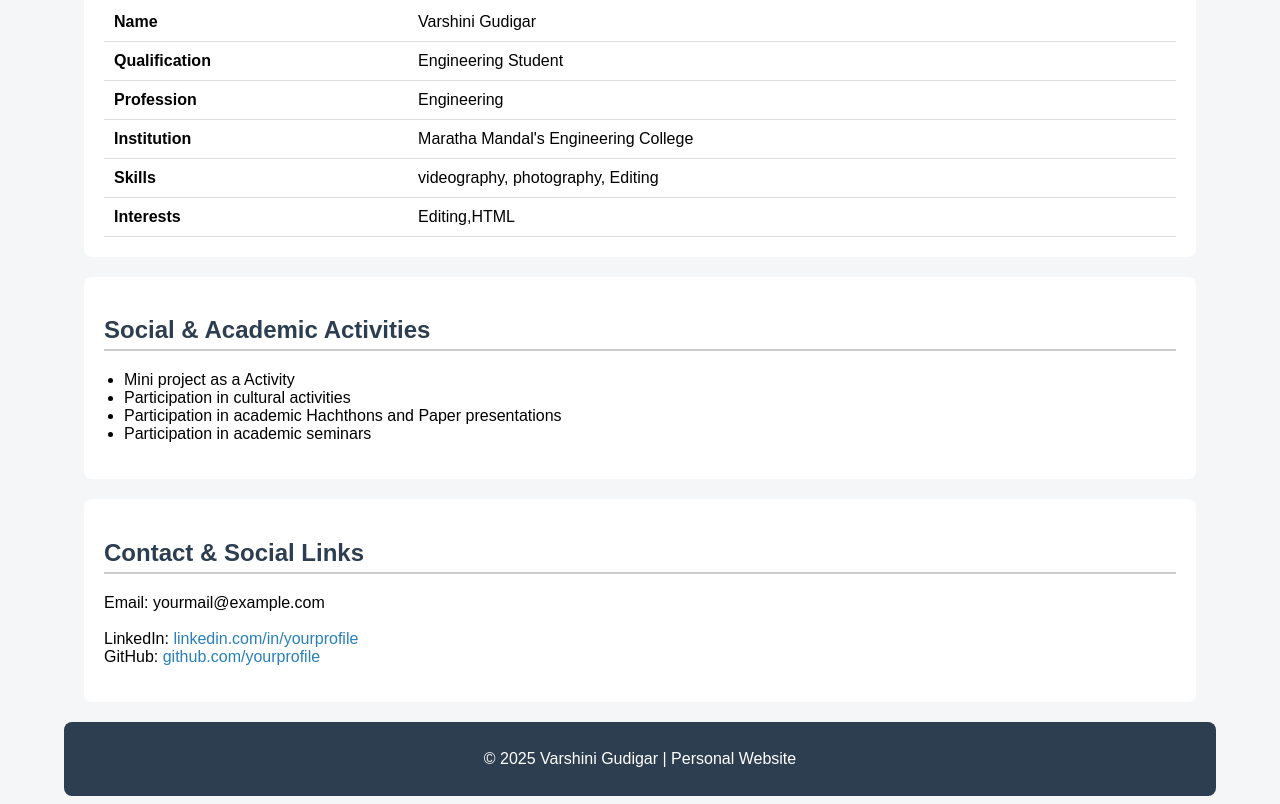
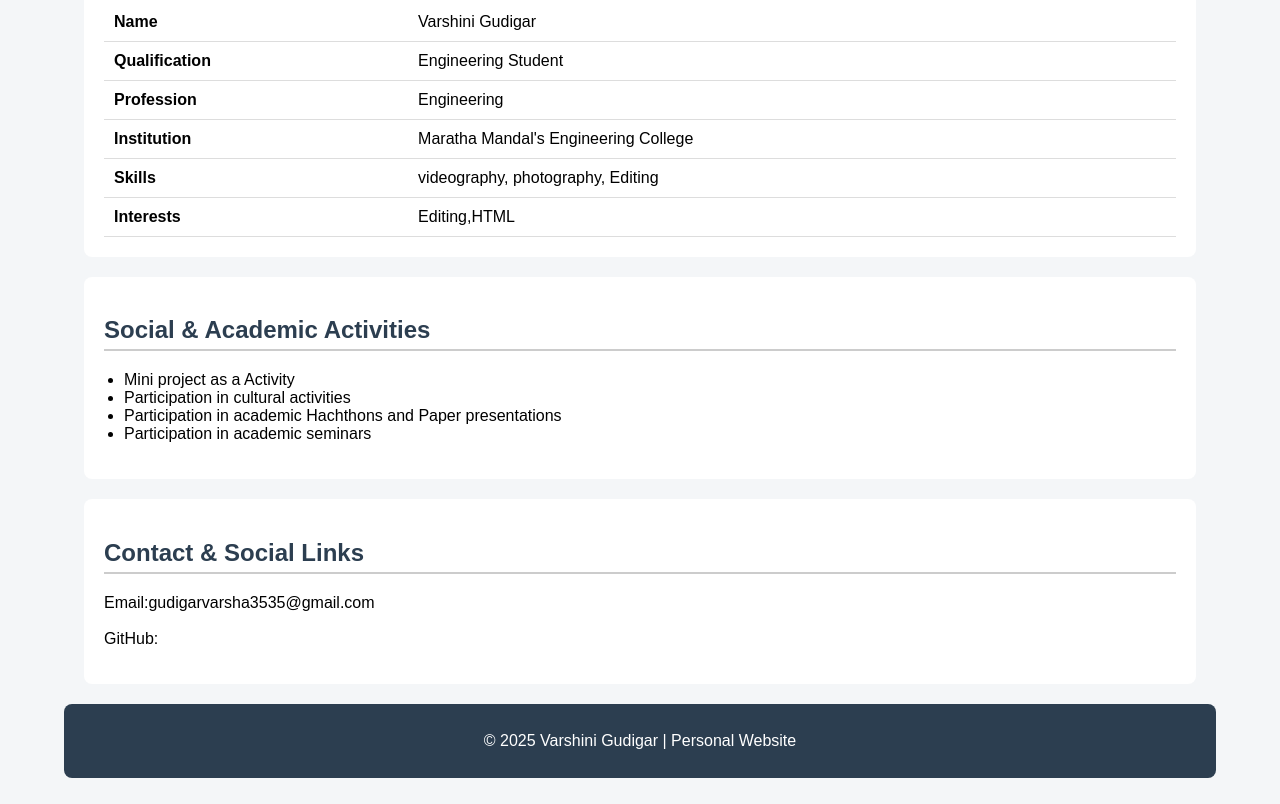
Before and after one commit to gudigarvarsha3535-afk/Resume, a plain HTML site: page index.html in a window 1280 px wide. Shown: the part 668-1472 px from the top of the page. Drawn offline with Linux system fonts and the light colour scheme.

Commit message:
Update index.html

```diff
--- a/index.html
+++ b/index.html
@@ -63,9 +63,8 @@
 <section>
     <h2>Contact & Social Links</h2>
     <p>
-        Email: yourmail@example.com <br><br>
-        LinkedIn: <a href="#">linkedin.com/in/yourprofile</a> <br>
-        GitHub: <a href="#">github.com/yourprofile</a>
+        Email:gudigarvarsha3535@gmail.com<br><br>
+        GitHub: <a href="#"></a>
     </p>
 </section>
 
```
